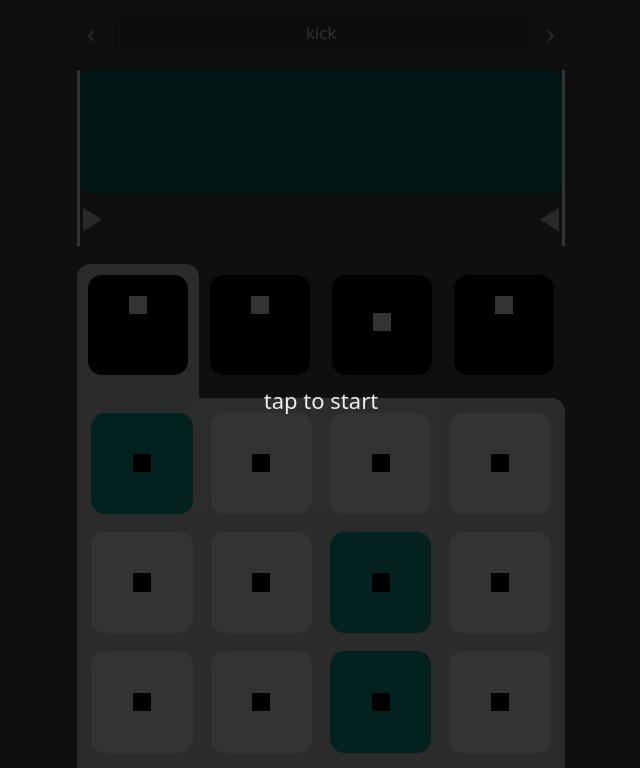
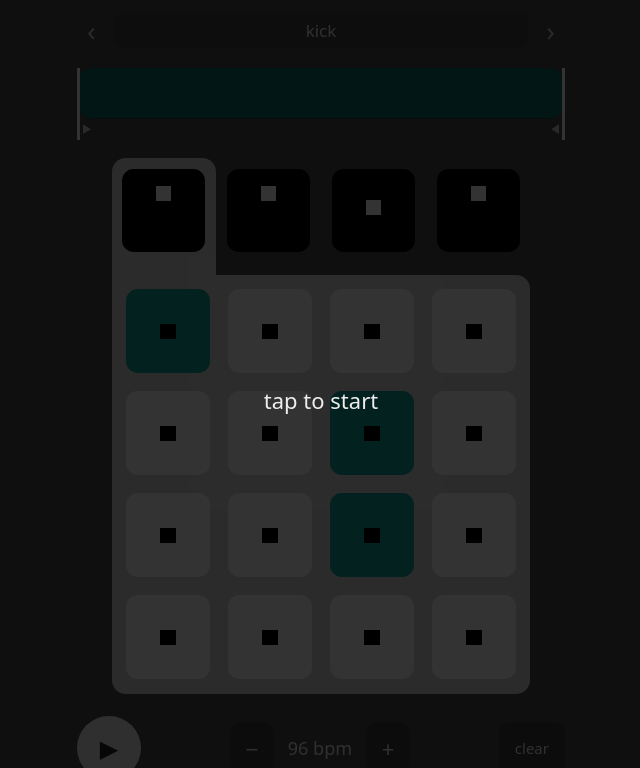
Before and after one commit to BuhoNero/zqnzer, a plain HTML site: page index.html in a window 1280 px wide. Shown: the top 768 px of the page, without its empty margins (319-959 px from the left). Drawn offline with Linux system fonts and the light colour scheme; no server answers.

Commit message:
Fit layout to the visible viewport (dvh) so mobile toolbars don't crop it
Pad grid width is capped by available height; waveform flexes into leftover space.

Co-Authored-By: Claude Opus 5.5 <noreply@anthropic.com>

```diff
--- a/index.html
+++ b/index.html
@@ -16,8 +16,10 @@
       <button id="next" aria-label="Next sample">›</button>
     </div>
     <section id="wave"><canvas></canvas></section>
-    <section id="tracks"></section>
-    <section id="pads"></section>
+    <div id="grid">
+      <section id="tracks"></section>
+      <section id="pads"></section>
+    </div>
     <footer>
       <button id="play" aria-label="Play">▶</button>
       <div id="tempo">
--- a/src/style.css
+++ b/src/style.css
@@ -11,9 +11,13 @@ html, body { margin: 0; height: 100%; background: var(--bg); color: #eee;
   font-family: system-ui, sans-serif; overscroll-behavior: none;
   user-select: none; -webkit-user-select: none; -webkit-touch-callout: none; }
 button { font: inherit; color: inherit; touch-action: none; }
-#app { max-width: 520px; margin: 0 auto;
-  padding: max(12px, env(safe-area-inset-top)) 16px max(12px, env(safe-area-inset-bottom));
-  display: flex; flex-direction: column; gap: var(--gap); min-height: 100%; }
+/* Fit everything in the *visible* viewport (dvh tracks mobile browser toolbars). */
+#app { max-width: 520px; margin: 0 auto; height: 100vh; height: 100dvh;
+  padding: max(10px, env(safe-area-inset-top)) 16px max(8px, env(safe-area-inset-bottom));
+  display: flex; flex-direction: column; gap: var(--gap); }
+#app > * { flex-shrink: 0; }
+/* Grid is square-ish (5 rows of cells ≈ 1.27 × width): cap its width by leftover height. */
+#grid { width: min(100%, calc((100dvh - 268px) / 1.27)); align-self: center; }
 
 /* sample picker */
 #sample { display: flex; align-items: center; gap: 8px; }
@@ -22,12 +26,12 @@ button { font: inherit; color: inherit; touch-action: none; }
 #sname { flex: 1; font-size: 17px; text-align: center; border-radius: 8px; background: #0002 !important; }
 
 /* waveform: dark box on top 70%, trim handle zone below */
-#wave { height: clamp(110px, 22vh, 190px); }
+#wave { flex: 1 1 0 !important; min-height: 72px; max-height: 200px; }
 #wave canvas { width: 100%; height: 100%; display: block; touch-action: none; }
 
 /* tracks + pads with the selected track tab merging into the pad panel */
 #tracks, #pads { display: grid; grid-template-columns: repeat(4, 1fr); }
-#tracks { column-gap: 0; margin-bottom: calc(-1 * var(--gap)); }
+#tracks { column-gap: 0; }
 .slot { padding: calc(var(--gap) * .6); padding-bottom: var(--gap); border-radius: 14px 14px 0 0; }
 .slot.sel { background: var(--panel); }
 #pads { gap: var(--gap); background: var(--panel); padding: calc(var(--gap) * .8); border-radius: 14px; }
```
